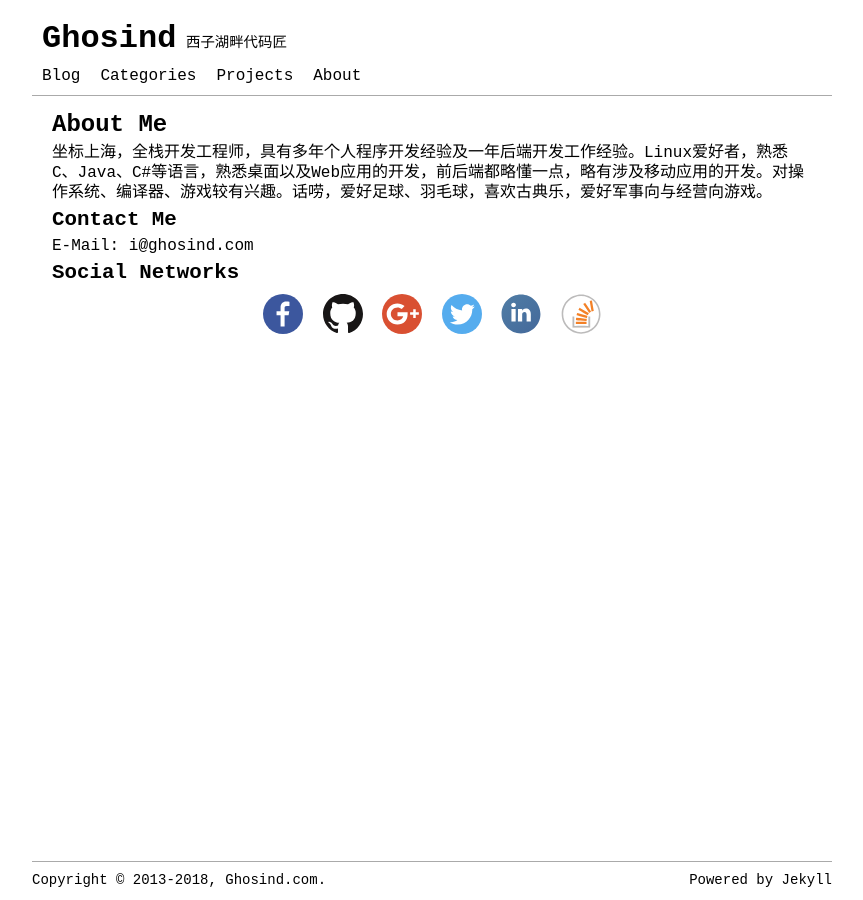
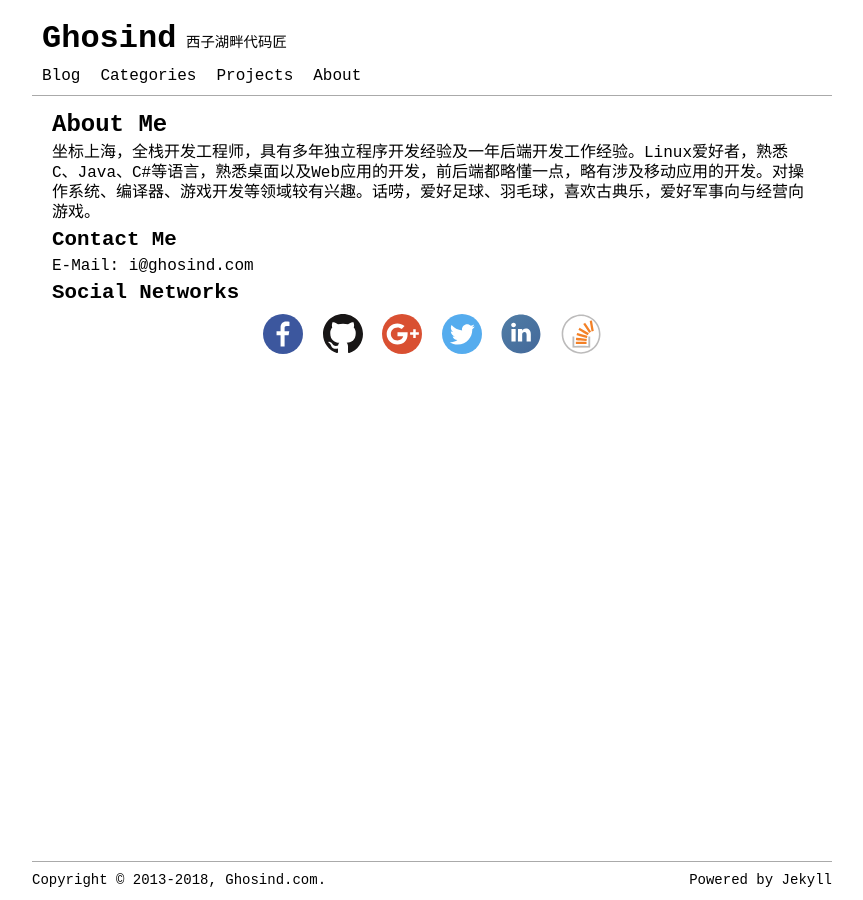
Before and after one commit to ghosind/ghosind.github.io, a Jekyll site: the page built from about.md, in a window 1280 px wide. Shown: the whole page, without its empty margins (208-1071 px from the left). Built offline with Jekyll 4.4.1, drawn with Linux system fonts in a browser that asks for light colours.

Commit message:
1. valid HTML. 2. update about me. 3. delete disqus.

```diff
--- a/_includes/head.html
+++ b/_includes/head.html
@@ -1,7 +1,7 @@
 <title>{% if page.title %}{{ page.title }} - {% endif %}{{ site.name }}{% if site.description%} - {{ site.description }}{% endif %}</title>
 
 <meta charset="utf-8">
-<meta http-equiv="X-UA-Compatible" content="IE=edge, chrome=1">
+<meta http-equiv="X-UA-Compatible" content="IE=edge">
 <meta name="viewport" content="width=device-width, initial-scale=1">
 {% if page.title %}
 <meta property="og:title" content="{{ page.title }}">
@@ -31,7 +31,7 @@
 <link rel="canonical" href="{{ page.url | prepend: site.url }}">
 
 <!--[if lt IE 9]>
-  <script src="http://html5shiv.googlecode.com/svn/trunk/html5.js"></script>
+  <script async src="http://html5shiv.googlecode.com/svn/trunk/html5.js"></script>
 <![endif]-->
-<script type="text/javascript" async src="https://cdnjs.cloudflare.com/ajax/libs/mathjax/2.7.2/MathJax.js?config=/assets/script/mathjax_config.js" type="text/javascript"></script>
+<script async src="https://cdnjs.cloudflare.com/ajax/libs/mathjax/2.7.2/MathJax.js?config=/assets/script/mathjax_config.js"></script>
 {% include google_analytics.html %}
--- a/_includes/header.html
+++ b/_includes/header.html
@@ -1,5 +1,5 @@
 <div class="gh-hd-site-info">
-  </a><span class="gh-hd-info-name"><a herf="/"></a>{{ site.name }}</a></span>
+  <span class="gh-hd-info-name">{{ site.name }}</span>
   <span class="gh-hd-info-desc">{{ site.description }}</span>
 </div>
 <nav class="gh-hd-nav">
--- a/_layouts/default.html
+++ b/_layouts/default.html
@@ -1,5 +1,5 @@
 <!DOCTYPE html>
-<html>
+<html lang="zh">
 <head>
   {% include head.html %}
 </head>
--- a/about.md
+++ b/about.md
@@ -4,7 +4,7 @@
 permalink: /about/
 ---
 
-坐标上海，全栈开发工程师，具有多年个人程序开发经验及一年后端开发工作经验。Linux爱好者，熟悉C、Java、C#等语言，熟悉桌面以及Web应用的开发，前后端都略懂一点，略有涉及移动应用的开发。对操作系统、编译器、游戏较有兴趣。话唠，爱好足球、羽毛球，喜欢古典乐，爱好军事向与经营向游戏。
+坐标上海，全栈开发工程师，具有多年独立程序开发经验及一年后端开发工作经验。Linux爱好者，熟悉C、Java、C#等语言，熟悉桌面以及Web应用的开发，前后端都略懂一点，略有涉及移动应用的开发。对操作系统、编译器、游戏开发等领域较有兴趣。话唠，爱好足球、羽毛球，喜欢古典乐，爱好军事向与经营向游戏。
 
 ## Contact Me
 
--- a/index.html
+++ b/index.html
@@ -2,7 +2,7 @@
 layout: default
 ---
 
-<article>
+<div class="gh-posts-list-wrapper">
 {% for post in paginator.posts %}
   <div class="gh-posts-list-item">
     <span class="gh-posts-list-item-name gh-left"><a href="{{ post.url }}">{{ post.title }}</a></span>
@@ -25,4 +25,4 @@
     {% endif %}
   </div>
 {% endif %}
-</article>
+</div>
```
Also changed, not shown: _includes/disqus.html (deleted, +0 -22 lines), categories.html (+6 -7 lines).
